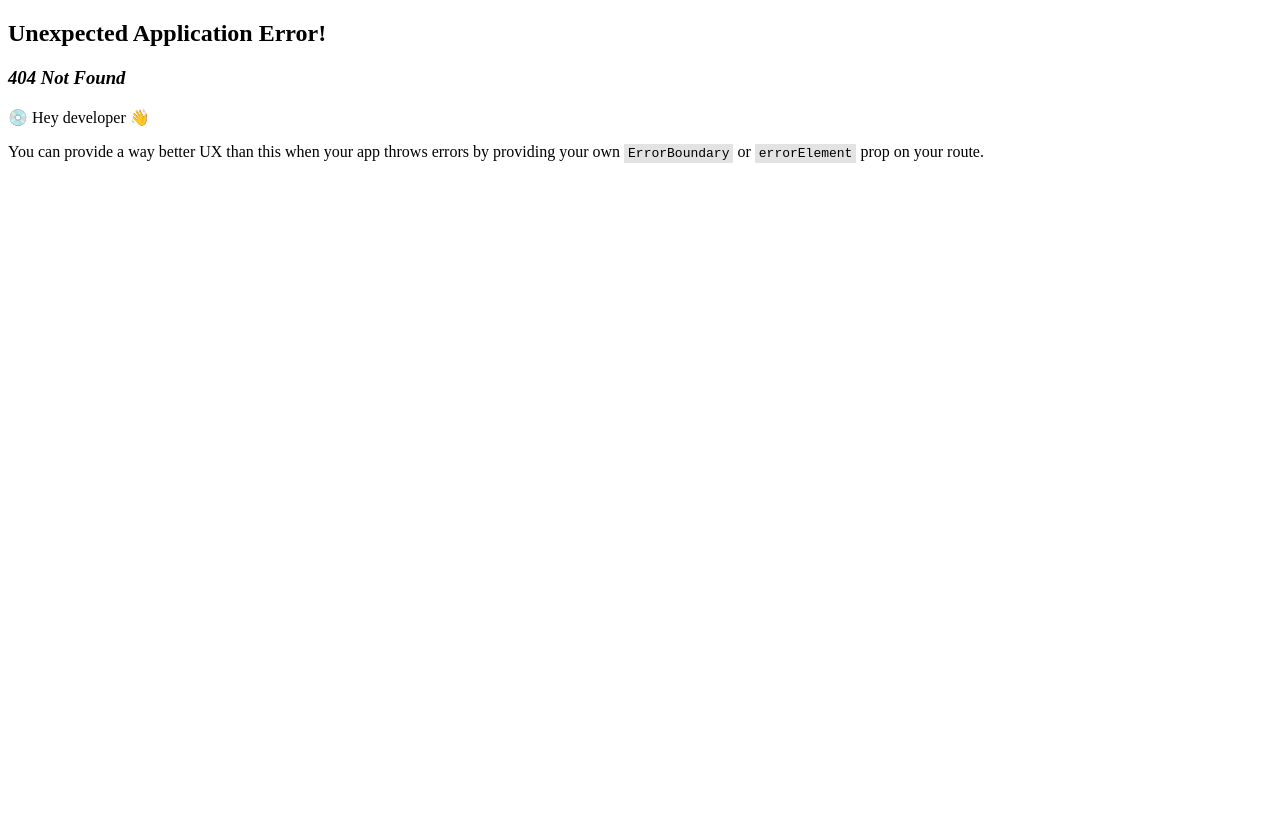
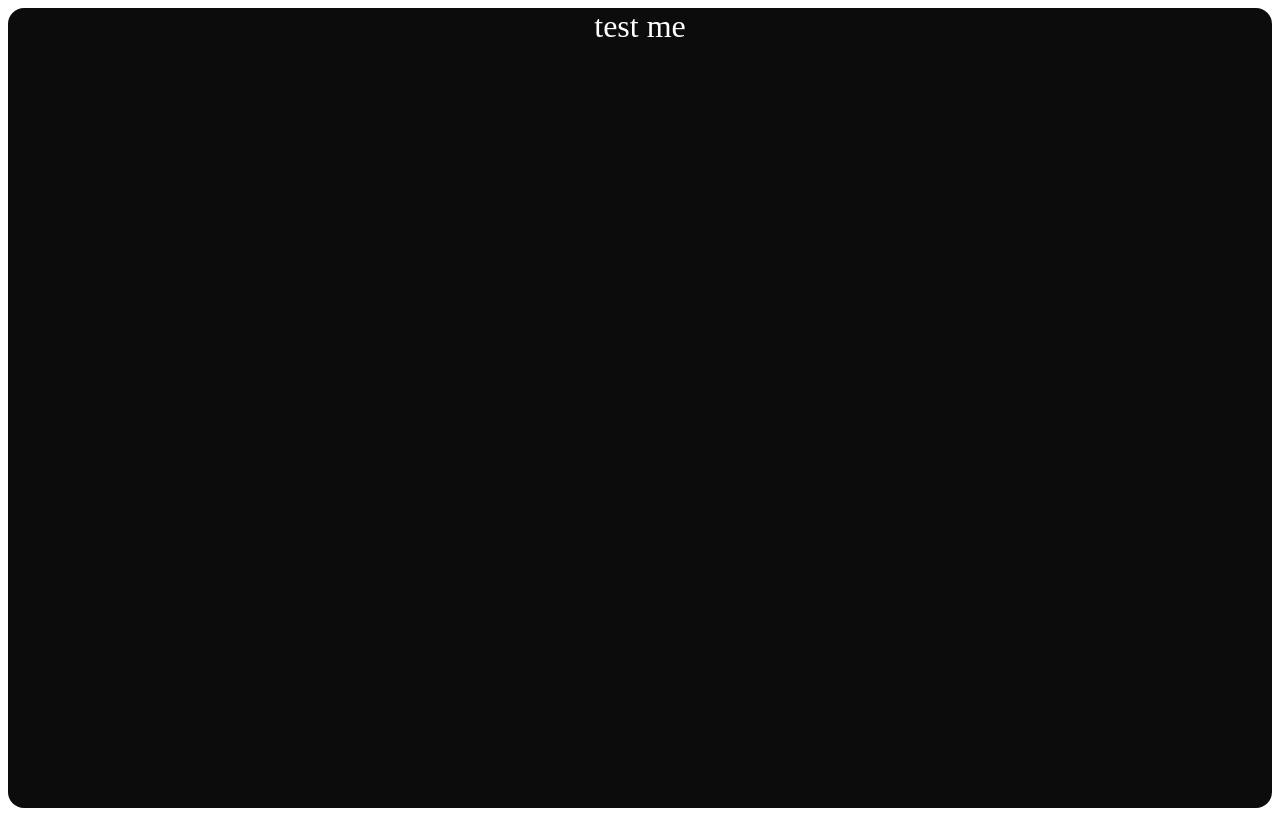
Before and after one commit to erfan2222e22/Exercism, a React (Vite) app in the folder Exercism/: page /Luhn in a window 1280 px wide. Before the commit this address had no page. Built offline with nearby package versions, Linux system fonts and the light colour scheme.

Commit message:
solved-Luhn-mid

```diff
--- /dev/null
+++ b/Exercism/src/Exercises/exsercise-Luhn-mid-lvl/Luhn.jsx
@@ -0,0 +1,26 @@
+const Luhn = () => {
+  const valid = (string) => {
+
+    if (string.trim().length === 1 || /[a-z]|[-#$:%]/g.test(string)) {
+      return false
+    }
+
+    const replaced = string.replace(/ /g, "").split("")
+
+    for (let i = replaced.length - 2; i >= 0; i -= 2){
+      let Condition = +replaced[i] <= 4 ? 0 : 9;
+      replaced[i] = +replaced[i] * 2 - Condition;
+    }
+
+    return replaced.reduce((a, b) => +a + +b) % 10 === 0? true: false;
+
+  };
+
+  const string = "234 567 891 234"
+    return (
+        <div onClick={() => console.log(valid(string))} style={{ width: "100%", height: "100vh", backgroundColor: "#0c0c0c", color: "#fff", textAlign: "center", fontSize: "2rem", borderRadius: "1rem" }}>
+            test me
+        </div>
+  )
+}
+export default Luhn
--- a/Exercism/src/routes/router.jsx
+++ b/Exercism/src/routes/router.jsx
@@ -9,6 +9,7 @@ import Word_Count from "../Exercises/exercise-word-Count-mid-lvl/Word-Count.jsx"
 import Bank_Account from "../Exercises/exercise-Bank-Account-ez-lvl/Bank-Account.jsx";
 import Difference_of_Squares from "../Exercises/exercise-Difference-of-Squares-ez-lvl/Difference-of-Squares.jsx";
 import Perfect_Numbers from "../Exercises/execise-Perfect-Numbers-ez-lvl/Perfect-Numbers.jsx";
+import Luhn from "../Exercises/exsercise-Luhn-mid-lvl/Luhn.jsx";
 import App from "../App.jsx"
 import { createBrowserRouter } from "react-router-dom";
 let routs = createBrowserRouter([
@@ -62,6 +63,10 @@ let routs = createBrowserRouter([
               {
                 path: "Perfect_Numbers",
                 element:<Perfect_Numbers></Perfect_Numbers>
+            },
+            {
+                path: "Luhn",
+                element:<Luhn></Luhn>
             }
         ]
     }
```
